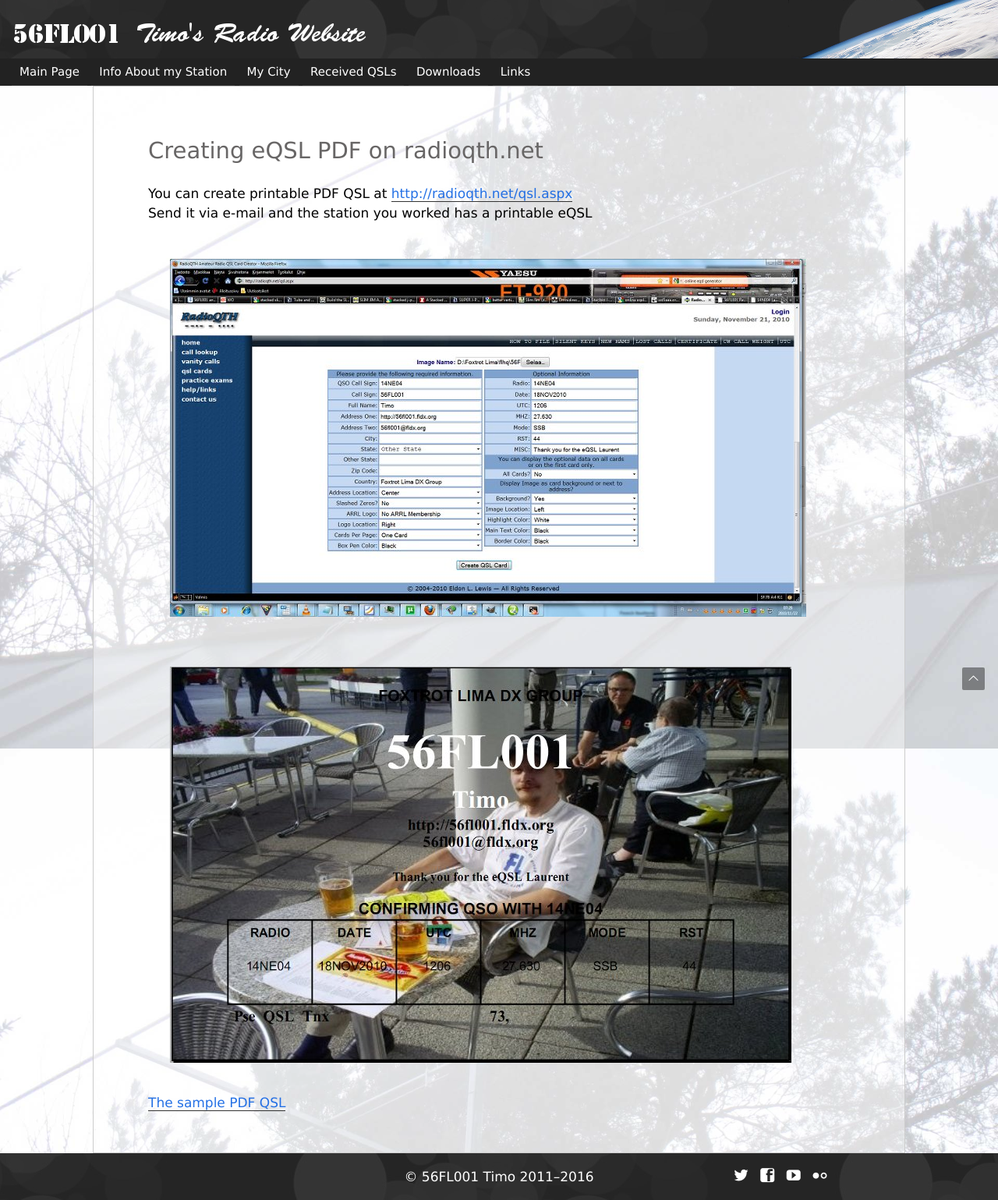
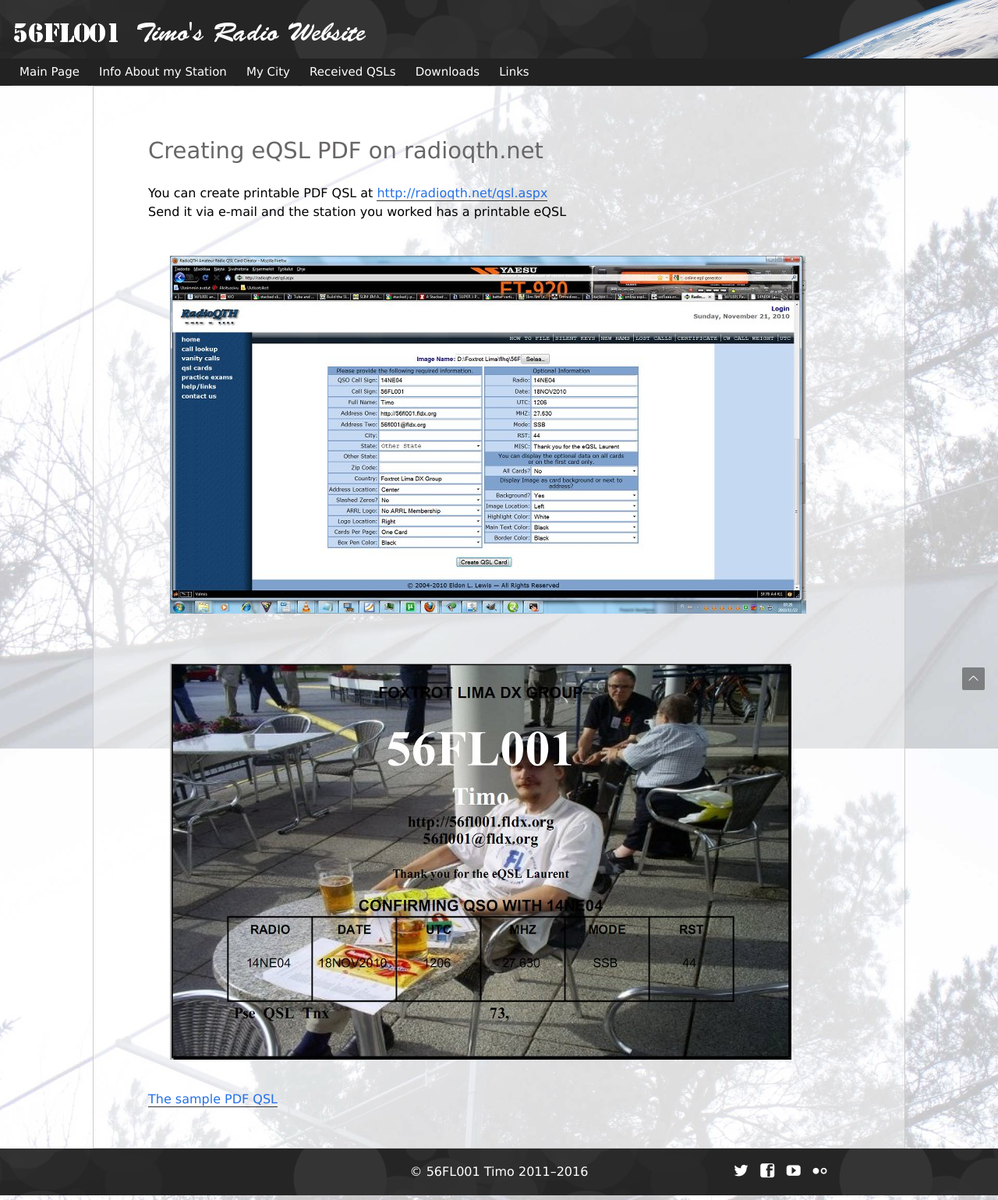
Before and after one commit to teear/56fl001.fldx.org, a Jekyll site: the page built from radioqth-qsl-creator.html, in a window 1280 px wide. Shown: the whole page at 78% size. Built offline with Jekyll 4.4.1, drawn with Linux system fonts in a browser that asks for light colours.

Commit message:
Adjust body font-size to smaller when Typekit is inactive

```diff
--- a/css/main.scss
+++ b/css/main.scss
@@ -29,6 +29,11 @@ html, body {
     font-size: 16px;
      }
     height: 100%; /* height + html & body here gets footer to bottom */
+}
+
+.wf-inactive body,
+.wf-loading body {
+  font-size: 16px;
 }
 
 body {
```
